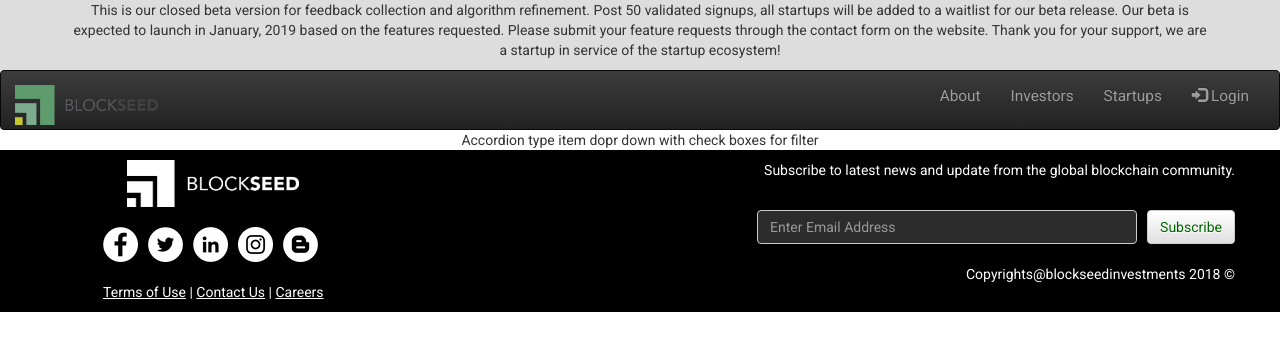
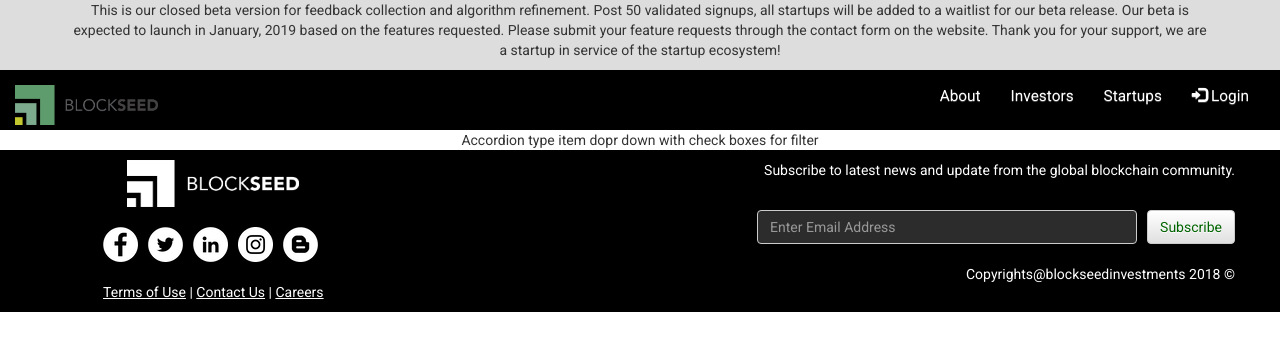
Before and after one commit to skgrehli/ractjs-reduce-sample, a React (Create React App) app in the folder client/: page /refine-search in a window 1280 px wide. Shown: the top 350 px of the page. Built offline with nearby package versions, Linux system fonts and the light colour scheme.

Commit message:
update header/navbar css background color

```diff
--- a/client/src/components/Header/Header.css
+++ b/client/src/components/Header/Header.css
@@ -7,6 +7,10 @@
     color: #FFFFFF;
 }
 */
+
+#nav-header {
+  background: #000000;
+}
 
 .navbar {
   min-height: 60px;
@@ -25,6 +29,7 @@
 
 .nav a{
     font-size: 1.1em !important;
+    color: #FFFFFF !important;
 }
 
 .header-title-wrap {
--- a/client/src/components/Header/Header.js
+++ b/client/src/components/Header/Header.js
@@ -2,16 +2,15 @@ import React, { Component } from 'react';
 import './Header.css';
 
 /*TODO :
-1. [Cosmetic] Update logo and positioning
-2. [Cosmetic] Update header/navbar color
-3. Build Login Navbar Login to switch to User Profile dropdown with image when logged in
+1. Update CSS for active link in navbar
+2. Build Login Navbar Login to switch to User Profile dropdown with image when logged in
 */
 
 
 class Header extends Component {
 	render() {
     return (
-      <div>
+      <div id="nav-header">
         <div class="header-title-wrap">
           <div class="container">
             <p>
@@ -23,7 +22,7 @@ class Header extends Component {
             </p>
           </div>
         </div>
-        <nav class="navbar navbar-expand-md navbar-inverse" id="nav">
+        <nav class="navbar navbar-expand-md" id="nav">
           <div class="container-fluid">
             <div class="navbar-header">
               <a class="navbar-brand" href="/">
```
